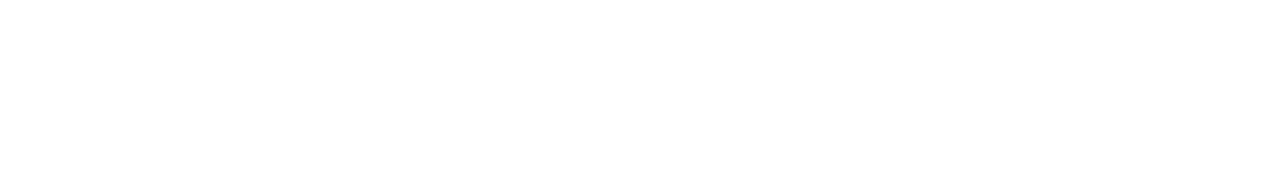
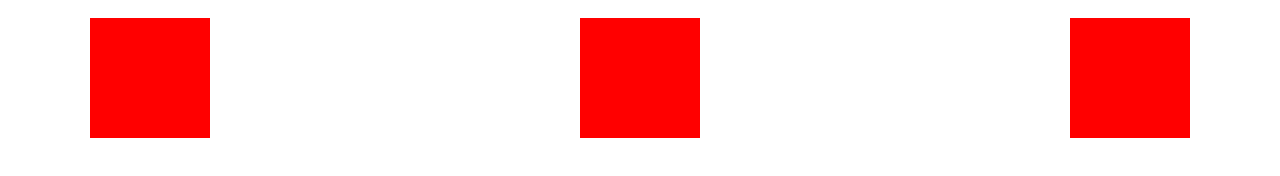
Before and after one commit to Pow-Hub/Controle2Git, a plain HTML site: page index.html in a window 1280 px wide. Drawn offline with Linux system fonts and the light colour scheme.

Commit message:
Ajout des 3 carré

```diff
--- a/index.html
+++ b/index.html
@@ -6,6 +6,39 @@
     <title>CONTROLE-DE-GIT</title>
 </head>
 <body>
+    <style type="text/css">
+        p {
+        margin: 0 0 1em 0;
+        }
 
+        .container {
+        width: 1100px;
+        padding: 10px;
+        display: flex;
+        justify-content: space-between;
+        margin: 0 auto
+        }
+
+        .column {
+        flex-direction: column;
+        height: 400px;
+        }
+
+        .item {
+        width: 100px;
+        height: 100px;
+        padding: 10px;
+        background-color: red;
+        }
+    </style>
+
+
+    <div class="container">
+        <div class="item"></div><!--- carré 1!-->
+
+        <div class="item"></div><!--- carré 1!-->
+
+        <div class="item"></div><!--- carré 1!-->
+      </div>
 </body>
 </html>
```
